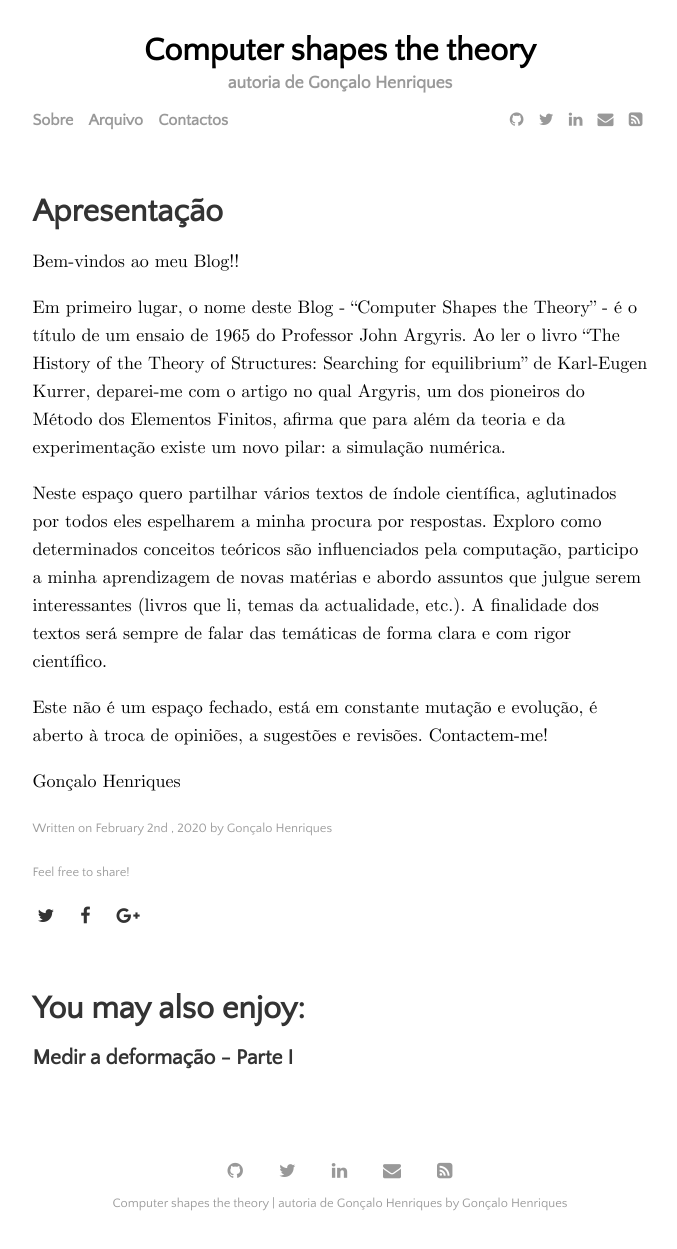
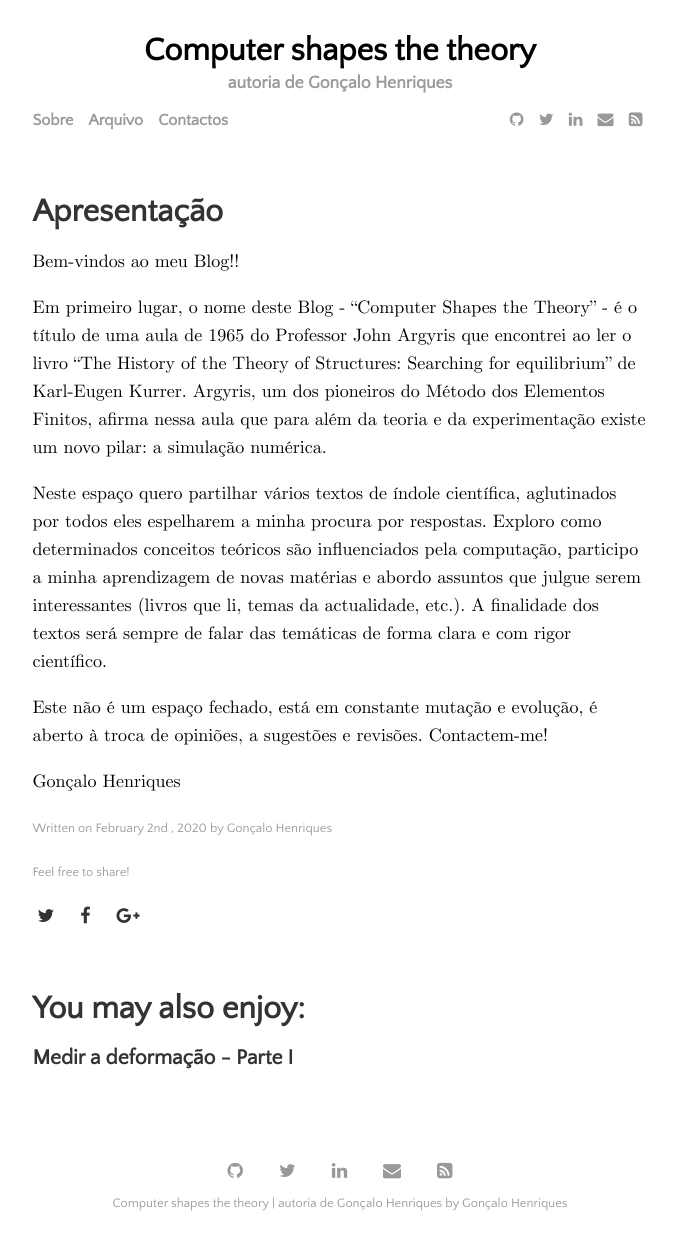
Before and after one commit to gonhen/gonhen.github.io, a Jekyll site: the page built from _posts/2020-02-02-apresentation.md, in a window 1280 px wide. Shown: the whole page, without its empty margins (300-977 px from the left). Built offline with Jekyll 4.4.1, drawn with Linux system fonts in a browser that asks for light colours.

Commit message:
Update presentation

```diff
--- a/_posts/2020-02-02-apresentation.md
+++ b/_posts/2020-02-02-apresentation.md
@@ -9,10 +9,10 @@ image:
 Bem-vindos ao meu Blog!!
 
 Em primeiro lugar, o nome deste Blog - "Computer Shapes the Theory" - é o título
-de um ensaio de 1965 do Professor John Argyris. Ao ler o livro
+de uma aula de 1965 do Professor John Argyris que encontrei ao ler o livro
 "The History of the Theory of Structures: Searching for equilibrium"  de
-Karl-Eugen Kurrer, deparei-me com o artigo no qual Argyris, um dos pioneiros do Método
-dos Elementos Finitos, afirma que para além da teoria e da experimentação
+Karl-Eugen Kurrer. Argyris, um dos pioneiros do Método
+dos Elementos Finitos, afirma nessa aula que para além da teoria e da experimentação
 existe um novo pilar: a simulação numérica.
 
 Neste espaço quero partilhar vários textos de índole científica, aglutinados por
```
